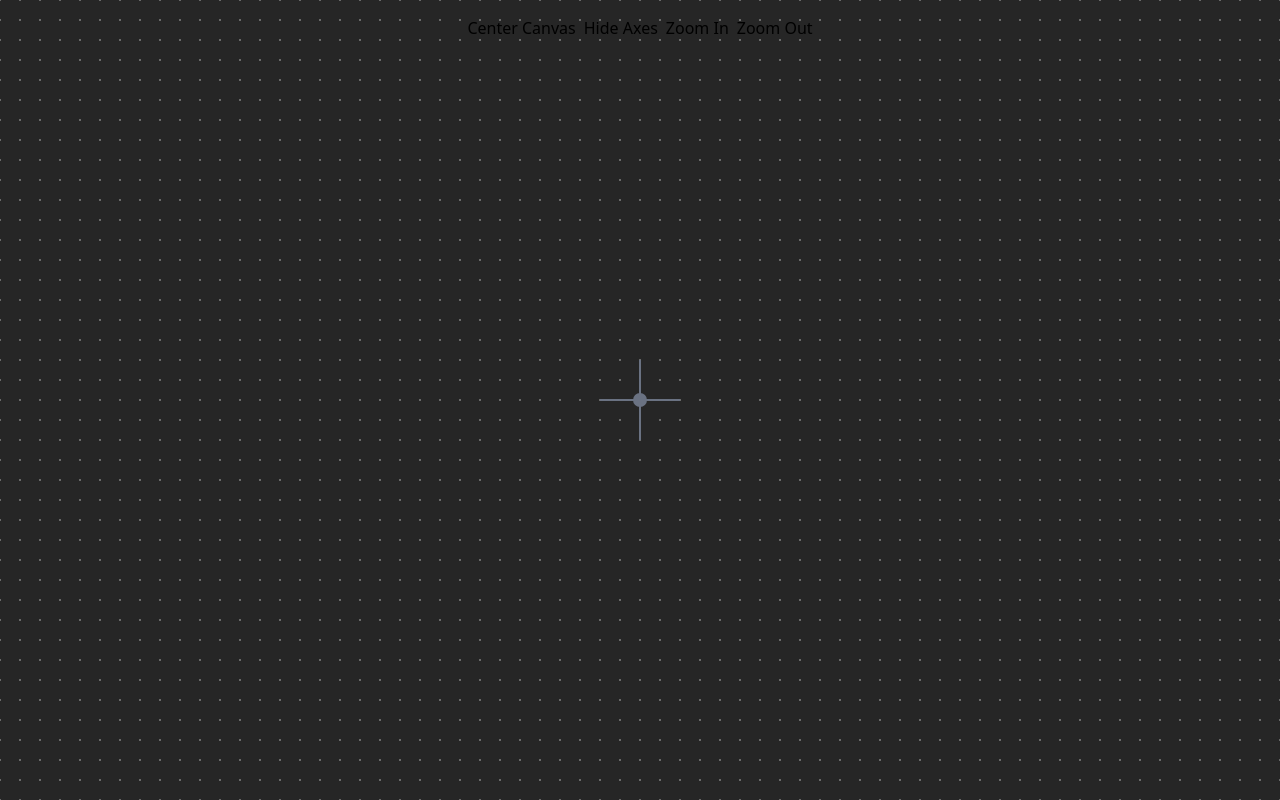
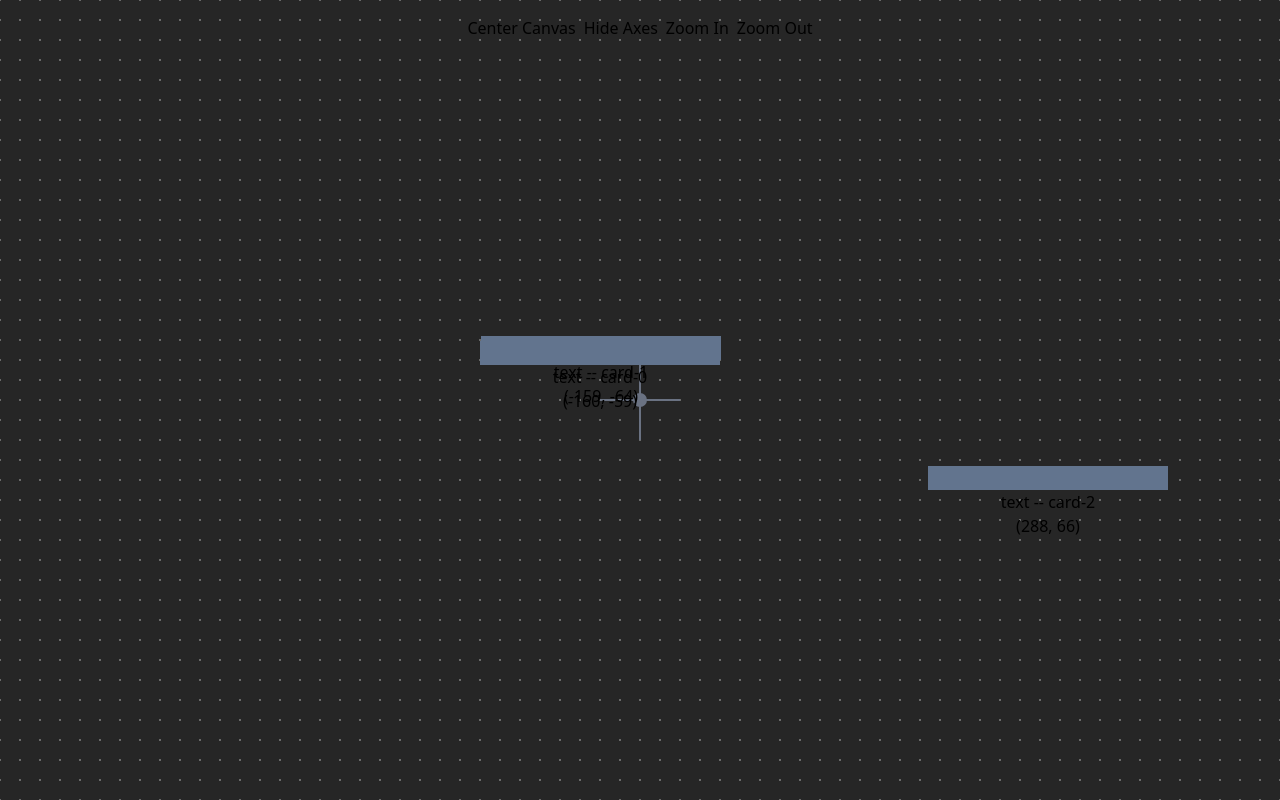
Before and after one commit to archiviofontiorali/permea, a Vue app: page / in a window 1280 px wide. Built offline with nearby package versions, Linux system fonts and the light colour scheme; the HTML template or start-up script is replaced by a standard one.

Commit message:
Refactor and style improvement

```diff
--- a/src/App.vue
+++ b/src/App.vue
@@ -3,7 +3,7 @@ import Canvas from './components/CanvasModule.vue'
 </script>
 
 <template>
-  <Canvas class="w-full h-full debug" />
+  <Canvas class="w-full h-full" />
 </template>
 
 <style>
--- a/src/components/CanvasModule.vue
+++ b/src/components/CanvasModule.vue
@@ -58,7 +58,7 @@ function zoomOut() {
     </header>
 
     <!-- Canvas Background -->
-    <svg id="canvas-background" class="w-full h-full bg-[#262626]">
+    <svg id="canvas-background" class="absolute w-full h-full bg-[#262626]">
       <pattern
         id="canvas-background-pattern"
         class="color-[#D1D1D1]"
--- a/src/components/CanvasNodeCard.vue
+++ b/src/components/CanvasNodeCard.vue
@@ -6,7 +6,8 @@ const { node } = defineProps<{ node: Node }>()
 
 <template>
   <article id="card" class="flex flex-col justify-between align-middle text-center">
-    {{ node.type }} -- {{ node.id }}
+    {{ node.type }} -- {{ node.id }}<br />
+    ({{ node.x }}, {{ node.y }})
   </article>
 </template>
 
```
